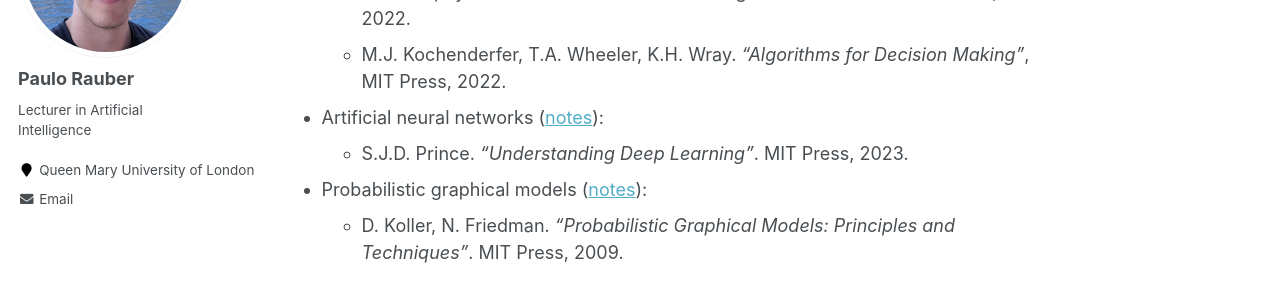
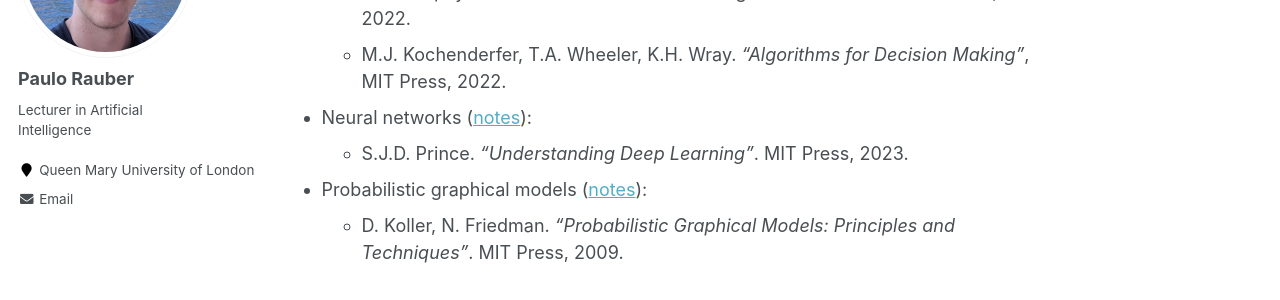
Before and after one commit to paulorauber/paulorauber.github.io, a Jekyll site: the page built from _pages/recommended_reading.md, in a window 1280 px wide and 900 px high, scrolled down 1040 px. Shown: the part 153-453 px from the top of the window. Built offline with Jekyll 4.4.1, drawn with Linux system fonts in a browser that asks for light colours.

Commit message:
Minor fix to recommended reading

```diff
--- a/_pages/recommended_reading.md
+++ b/_pages/recommended_reading.md
@@ -36,7 +36,7 @@
   * K.P. Murphy. *"Probabilistic Machine Learning: An Introduction"*. MIT Press, 2022.
   * M.J. Kochenderfer, T.A. Wheeler, K.H. Wray. *"Algorithms for Decision Making"*, MIT Press, 2022.
 
-* Artificial neural networks ([notes](/files/notes/neural_networks.pdf)):
+* Neural networks ([notes](/files/notes/neural_networks.pdf)):
   * S.J.D. Prince. *"Understanding Deep Learning"*. MIT Press, 2023.
 
 * Probabilistic graphical models ([notes](/files/notes/probabilistic_graphical_models.pdf)):
```
